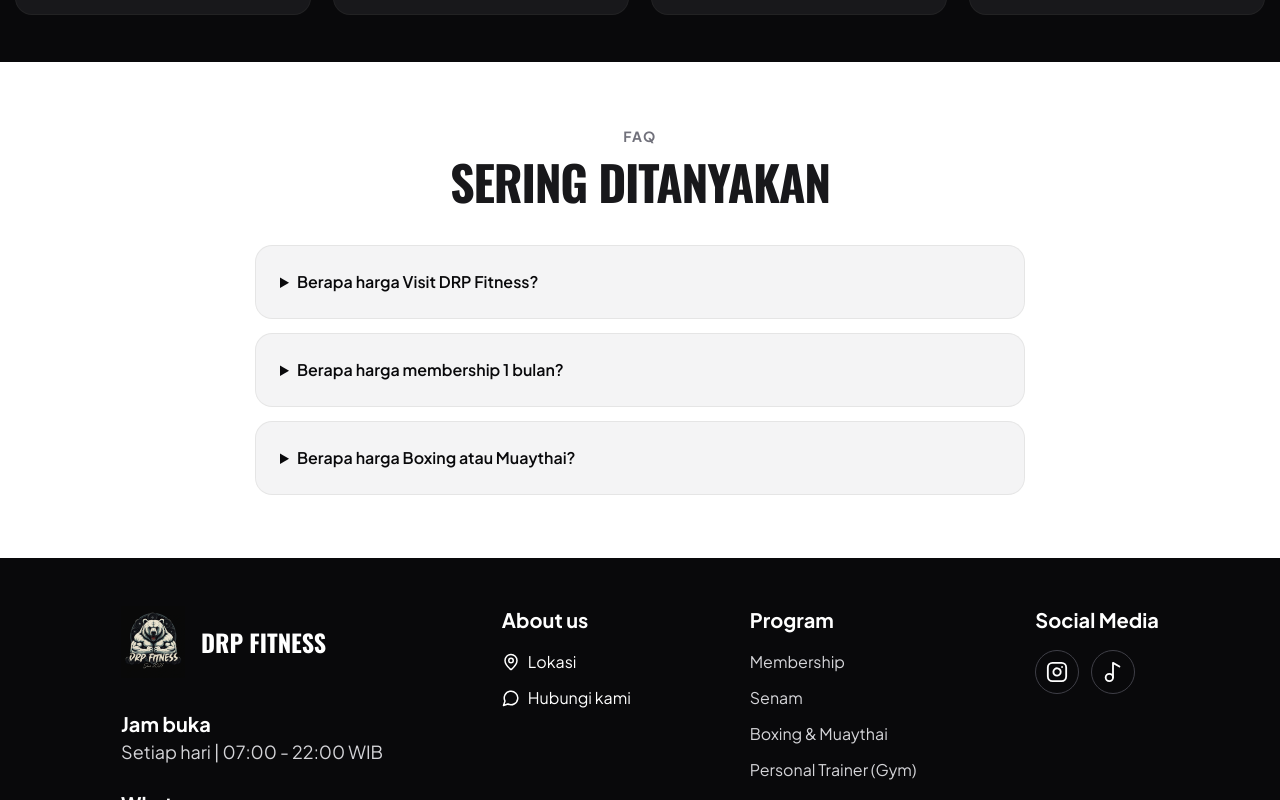
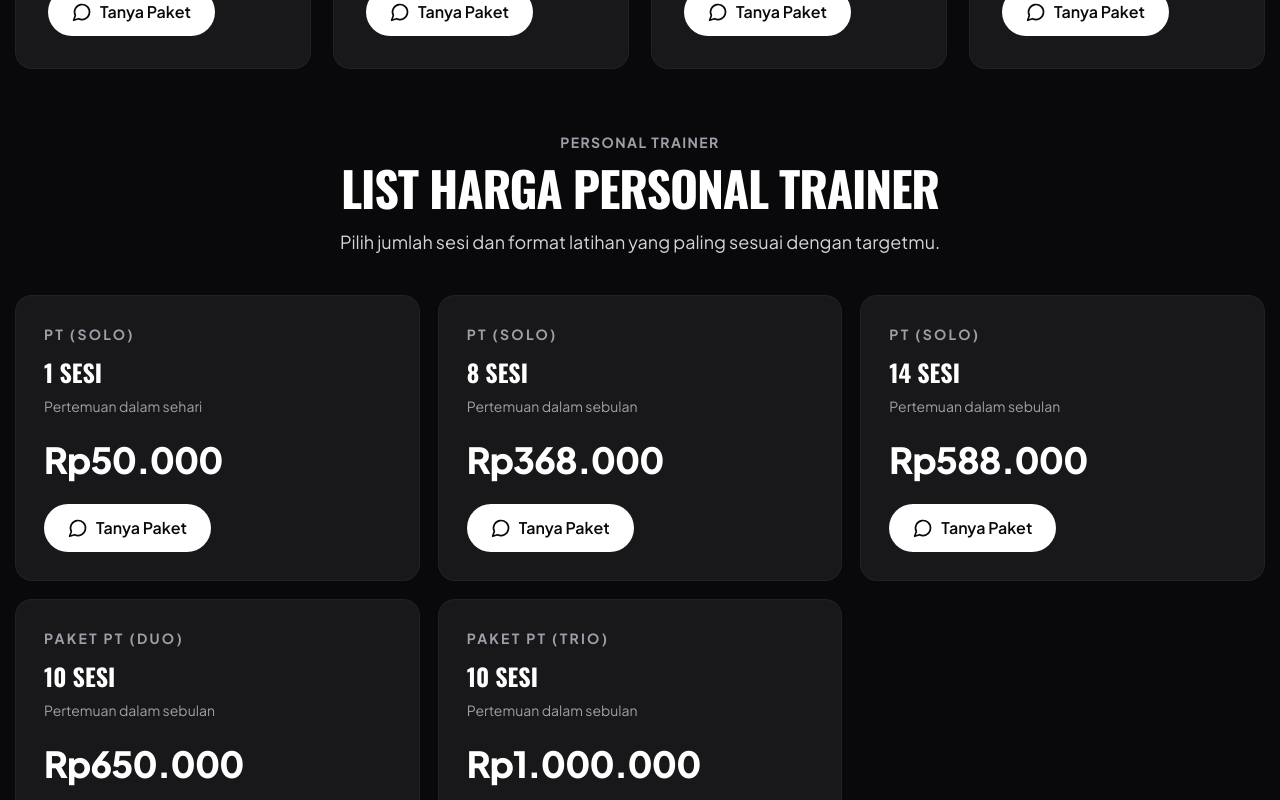
Before and after one commit to Reihannnn/drp-fitness, a Next.js app: page /harga in a window 1280 px wide. Shown: the part 900-1700 px from the top of the page. Built offline with nearby package versions, Linux system fonts and the light colour scheme.

Commit message:
Add personal trainer pricing packages

```diff
--- a/app/harga/page.jsx
+++ b/app/harga/page.jsx
@@ -1,11 +1,12 @@
 import SectionHeading from "@/components/SectionHeading";
 import PricingCard from "@/components/PricingCard";
-import { pricingPlans } from "@/data/site";
+import PersonalTrainerCard from "@/components/PersonalTrainerCard";
+import { pricingPlans, personalTrainerPlans } from "@/data/site";
 
 export const metadata = {
   title: "Harga Visit, Member, Senam & Boxing",
   description:
-    "Daftar harga DRP Fitness Cibitung: Visit pelajar Rp20.000, dewasa Rp30.000, membership 1 bulan Rp155.000 per orang, senam Rp20.000 per visit, dan boxing atau muaythai mulai Rp60.000.",
+    "Daftar harga DRP Fitness Cibitung: Visit, membership 1 bulan, senam, boxing, muaythai, dan personal trainer solo, duo, atau trio.",
 };
 
 const faqs = [
@@ -45,6 +46,21 @@ export default function HargaPage() {
         </div>
       </section>
 
+      <section className="bg-zinc-950 px-4 pb-16 pt-4">
+        <div className="mx-auto max-w-7xl">
+          <SectionHeading
+            eyebrow="Personal Trainer"
+            title="List Harga Personal Trainer"
+            description="Pilih jumlah sesi dan format latihan yang paling sesuai dengan targetmu."
+          />
+          <div className="mt-10 grid gap-5 md:grid-cols-2 lg:grid-cols-3">
+            {personalTrainerPlans.map((plan) => (
+              <PersonalTrainerCard key={`${plan.category}-${plan.sessions}`} {...plan} />
+            ))}
+          </div>
+        </div>
+      </section>
+
       <section className="bg-white px-4 py-16">
         <div className="mx-auto max-w-3xl">
           <SectionHeading dark eyebrow="FAQ" title="Sering Ditanyakan" />
--- /dev/null
+++ b/components/PersonalTrainerCard.jsx
@@ -0,0 +1,29 @@
+import WhatsAppCTA from "./WhatsAppCTA";
+
+export default function PersonalTrainerCard({
+  category,
+  sessions,
+  schedule,
+  price,
+}) {
+  return (
+    <article className="flex h-full flex-col rounded-2xl bg-zinc-900 p-6 ring-1 ring-white/10 md:p-7">
+      <p className="text-sm font-bold uppercase tracking-[0.16em] text-zinc-400">
+        {category}
+      </p>
+      <h3 className="mt-3 font-display text-2xl font-bold uppercase text-white">
+        {sessions}
+      </h3>
+      <p className="mt-2 text-sm text-zinc-400">{schedule}</p>
+      <p className="mt-6 text-3xl font-extrabold tracking-tight text-white md:text-4xl">
+        {price}
+      </p>
+      <div className="mt-6 flex-1">
+        <WhatsAppCTA
+          message={`Halo DRP Fitness! Saya tertarik ${category} ${sessions} (${price}).`}
+          label="Tanya Paket"
+        />
+      </div>
+    </article>
+  );
+}
--- a/components/PricingCard.jsx
+++ b/components/PricingCard.jsx
@@ -1,11 +1,12 @@
 import WhatsAppCTA from "./WhatsAppCTA";
 
-export default function PricingCard({ name, options }) {
+export default function PricingCard({ name, description, options }) {
   return (
     <article className="flex h-full flex-col rounded-2xl bg-zinc-900 p-6 ring-1 ring-white/10 md:p-8">
       <h2 className="font-display text-2xl font-bold uppercase text-white md:text-3xl">
         {name}
       </h2>
+      <p className="mt-2 text-sm leading-relaxed text-zinc-400">{description}</p>
       <div className="mt-6 flex flex-1 flex-col gap-3">
         {options.map((option) => (
           <div
--- a/data/site.js
+++ b/data/site.js
@@ -1,6 +1,7 @@
 export const pricingPlans = [
   {
     name: "Visit",
+    description: "Akses latihan untuk satu kali kunjungan.",
     options: [
       { label: "Pelajar", price: "Rp20.000", unit: "/ visit" },
       { label: "Dewasa", price: "Rp30.000", unit: "/ visit" },
@@ -8,23 +9,59 @@ export const pricingPlans = [
   },
   {
     name: "1 Bulan",
+    description: "Akses membership gym selama satu bulan.",
     options: [
       { label: "Member", price: "Rp155.000", unit: "/ orang" },
     ],
   },
   {
     name: "Senam",
+    description: "Ikut sesi senam dengan instruktur.",
     options: [
       { label: "Senam", price: "Rp20.000", unit: "/ visit" },
     ],
   },
   {
     name: "Boxing / Muaythai",
+    description: "Pilihan sesi latihan combat sport sesuai kebutuhanmu.",
     options: [
       { label: "1 Sesi", price: "Rp60.000", unit: "" },
       { label: "4 Sesi", price: "Rp200.000", unit: "" },
       { label: "8 Sesi", price: "Rp380.000", unit: "" },
     ],
+  },
+];
+
+export const personalTrainerPlans = [
+  {
+    category: "PT (Solo)",
+    sessions: "1 sesi",
+    schedule: "Pertemuan dalam sehari",
+    price: "Rp50.000",
+  },
+  {
+    category: "PT (Solo)",
+    sessions: "8 sesi",
+    schedule: "Pertemuan dalam sebulan",
+    price: "Rp368.000",
+  },
+  {
+    category: "PT (Solo)",
+    sessions: "14 sesi",
+    schedule: "Pertemuan dalam sebulan",
+    price: "Rp588.000",
+  },
+  {
+    category: "Paket PT (Duo)",
+    sessions: "10 sesi",
+    schedule: "Pertemuan dalam sebulan",
+    price: "Rp650.000",
+  },
+  {
+    category: "Paket PT (Trio)",
+    sessions: "10 sesi",
+    schedule: "Pertemuan dalam sebulan",
+    price: "Rp1.000.000",
   },
 ];
 
```
